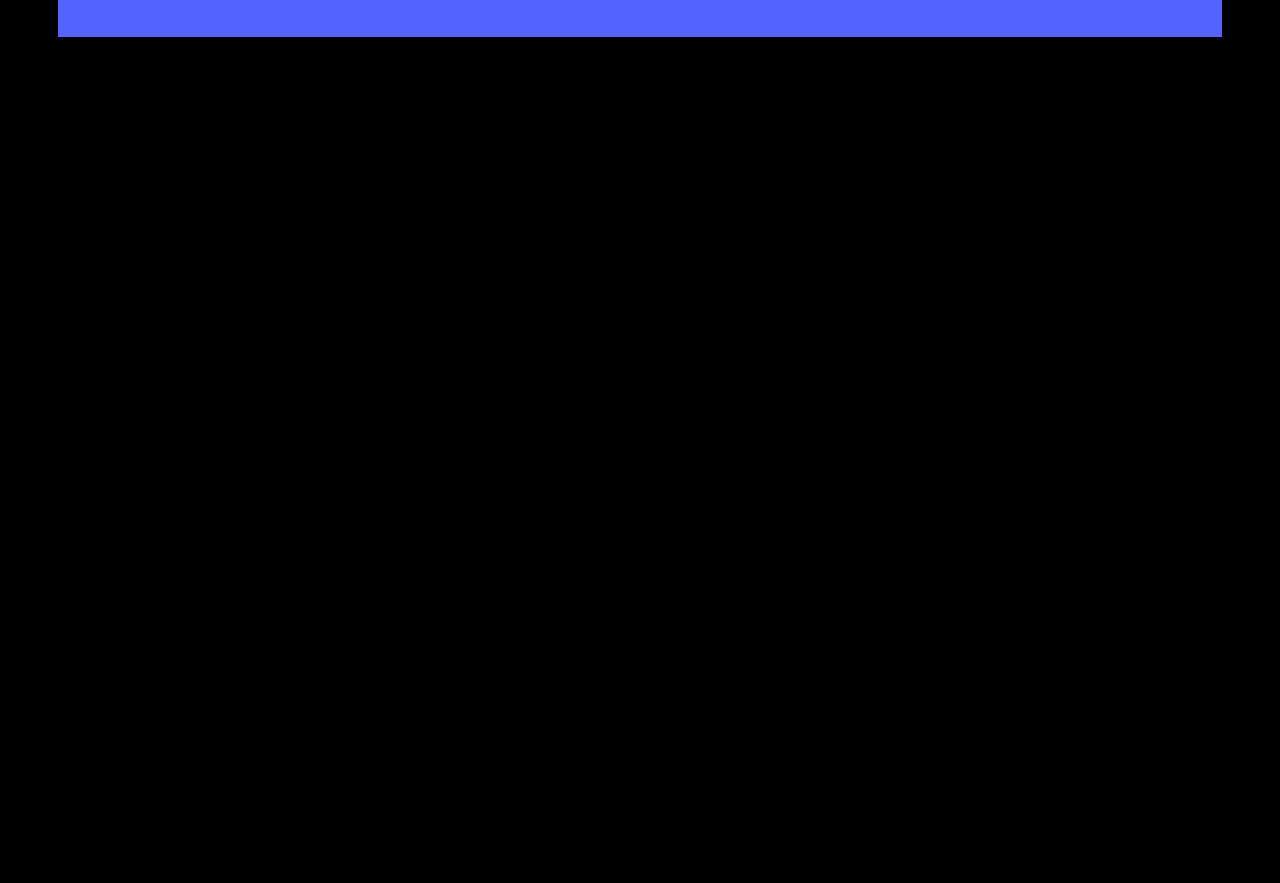
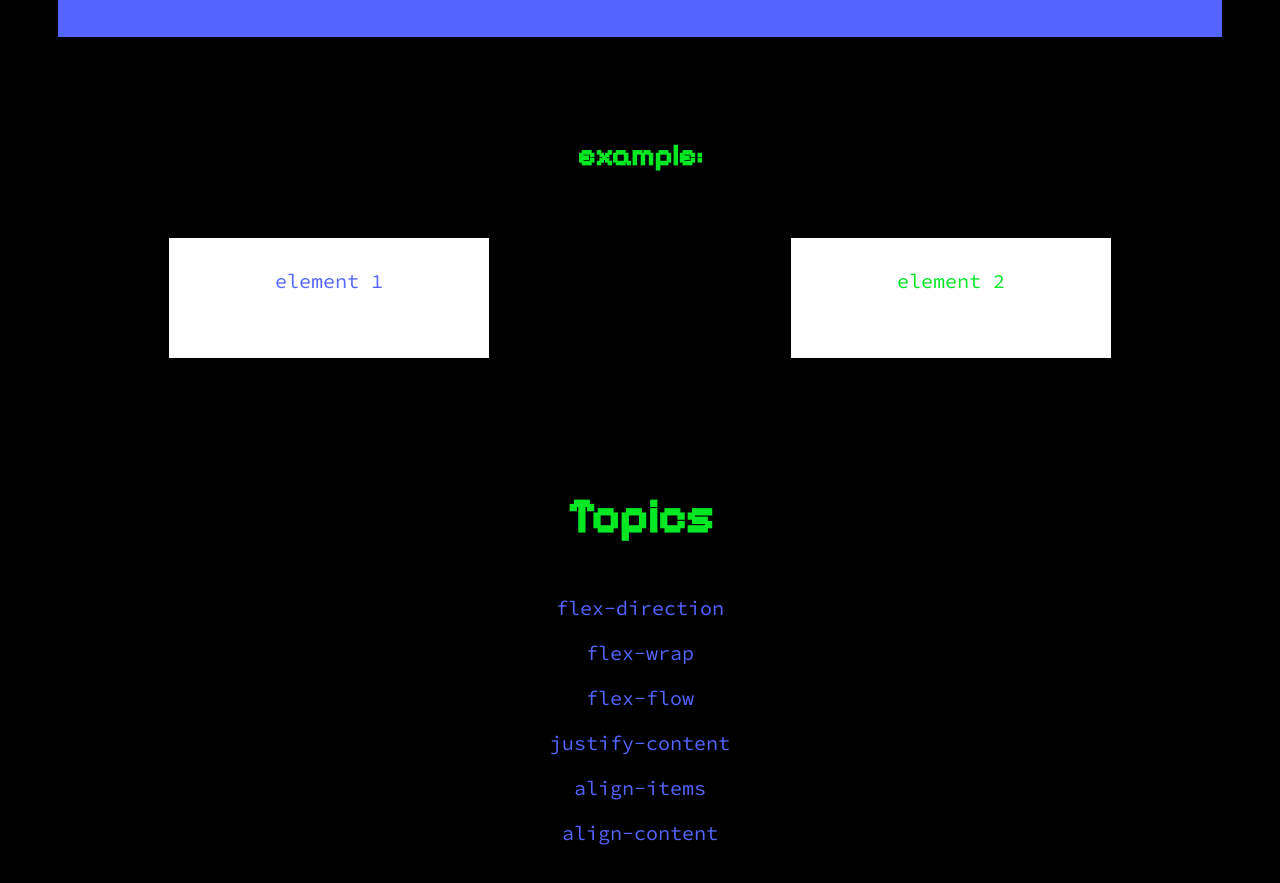
Before and after one commit to ValentinaValverde/responsiveWeb, a React (Vite) app: page / in a window 1280 px wide. Shown: the part 1500-2383 px from the top of the page. Before the commit the page ends 1587 px from the top, so only its background shows below. Built offline with nearby package versions, Linux system fonts and the light colour scheme.

Commit message:
Finishing touches for tonight.

```diff
--- a/src/index.css
+++ b/src/index.css
@@ -2,6 +2,7 @@ body{
     background-color: black;
     color: #04e824;
     font-size: 20px;
+    font-family: 'Source Code Pro', monospace;
 }
 
 h1{
@@ -14,10 +15,6 @@ h1{
 .byVal{
     text-align: center;
     color: #5465ff;
-}
-
-p{
-    font-family: 'Source Code Pro', monospace;
 }
 
 h2{
@@ -82,3 +79,55 @@ h2{
         font-family: 'Silkscreen', cursive;
     }
 }
+
+.container{
+    display: flex;
+    flex-direction: row;
+    margin: 10px;
+    justify-content: space-around;
+    align-items: center;
+    height: 200px;
+    flex-wrap: wrap;
+
+    > .elOne{
+        background-color: white;
+        color: #5465ff;
+        width: 300px;
+        height: 100px;
+        padding: 10px;
+        margin: 10px;
+        text-align: center;
+    }
+
+    > .elTwo{
+        background-color: white;
+        color: #04e824;
+        width: 300px;
+        height: 100px;
+        padding: 10px;
+        margin: 10px;
+        text-align: center;
+    }
+}
+
+.example{
+    text-align: center;
+    margin-top: 100px;
+}
+
+.topics{
+    margin: 50px;
+    text-align: center;
+    display: flex;
+    flex-direction: column;
+
+    > h2{
+        font-size: 3rem;
+    }
+}
+
+.topicItem{
+    text-decoration: none;
+    color:#5465ff;
+    margin: 10px;
+}
--- a/src/routes/homePage.jsx
+++ b/src/routes/homePage.jsx
@@ -1,4 +1,4 @@
-
+import { Link } from "react-router-dom"
 
 
 export default function Home() {
@@ -28,6 +28,30 @@ export default function Home() {
                 <p className="betweenSpark">flexbox</p>
             </div>
 
+            {/* example of what you can do with flexbox */}
+
+            <h2 className="example">example:</h2>
+            <div className="container">
+                <div className="elOne">
+                    <p>element 1</p>
+                </div>
+                <div className="elTwo">
+                    <p>element 2</p>
+                </div>
+
+            </div>
+
+            <div className="topics">
+                <h2>Topics</h2>
+                <Link className="topicItem" to="/">flex-direction</Link>
+                <Link className="topicItem" to="/">flex-wrap</Link>
+                <Link className="topicItem" to="/">flex-flow</Link>
+                <Link className="topicItem" to="/">justify-content</Link>
+                <Link className="topicItem" to="/">align-items</Link>
+                <Link className="topicItem" to="/">align-content</Link>
+
+            </div>
+
 
 
 
```
